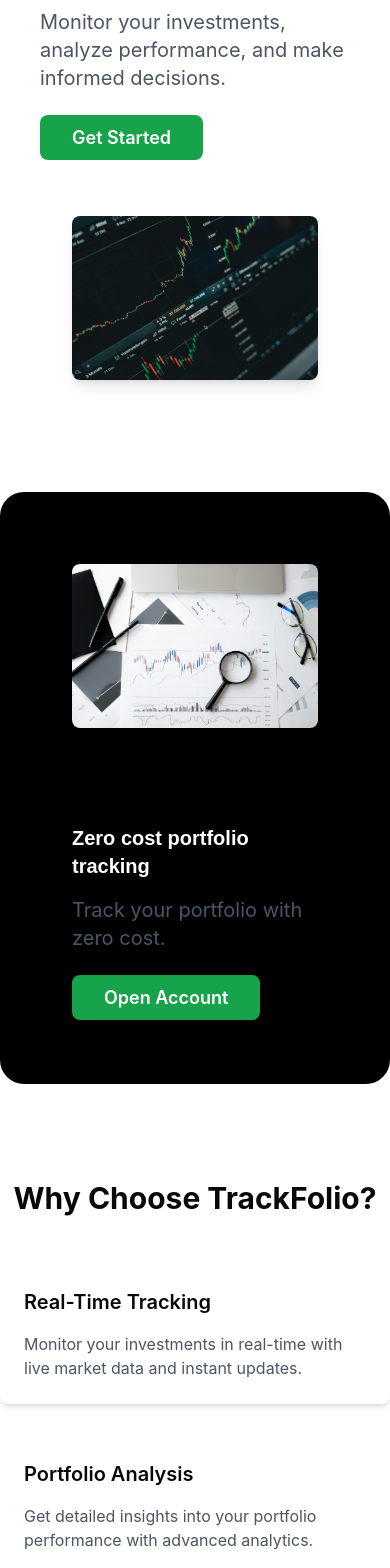
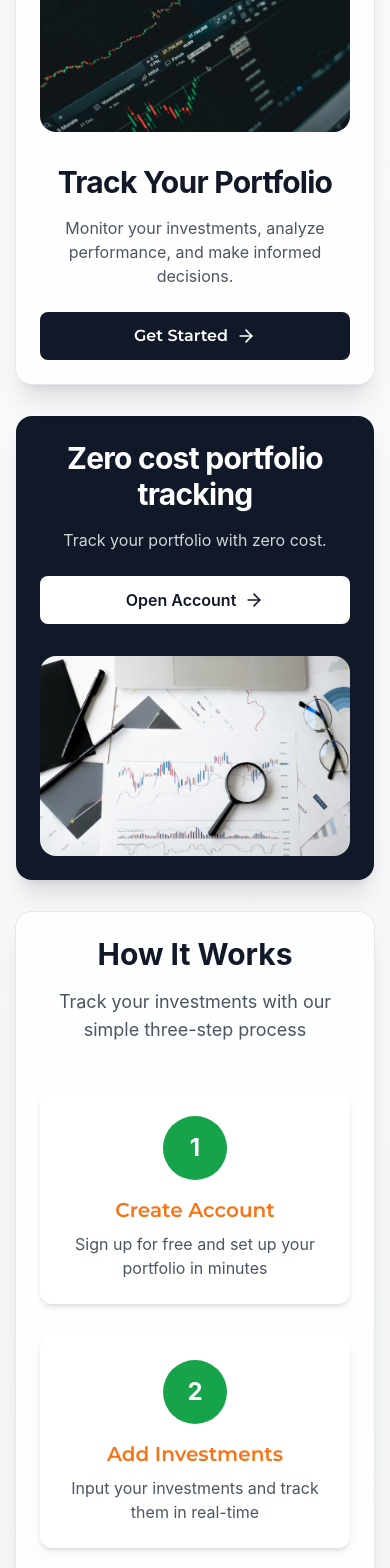
Before and after one commit to Shashi460/TrackFolio, a Next.js app: page / in a window 390 px wide. Shown: the part 1040-2608 px from the top of the page. Built offline with nearby package versions, Linux system fonts and the light colour scheme.

Commit message:
complete the frontend before starting authentication

```diff
--- a/app/layout.jsx
+++ b/app/layout.jsx
@@ -1,5 +1,9 @@
 import './globals.css'
-
+import { Montserrat } from 'next/font/google'
+const montserrat = Montserrat({ subsets: ['latin'],
+  weight: ['400', '500', '600', '700', '800', '900'],
+  variable: '--font-montserrat',
+ })
 export const metadata = {
   title: 'TrackFolio',
   description: 'Track your portfolio with zero cost',
--- a/app/page.jsx
+++ b/app/page.jsx
@@ -5,10 +5,10 @@
 
 export default function Home() {
   return (
-    <main className="min-h-screen flex flex-col">
+    <main className="min-h-screen ">
       <Nav />
       <Body />
-      <Feed />
+      < Feed />
       <End />
     </main>
   )
--- a/components/End.jsx
+++ b/components/End.jsx
@@ -22,9 +22,6 @@
                     <p>Diversify your Portfolio</p>
                 </div>
             </div>
-            <Link href="/signup" className='rounded-full bg-green-500 text-white font-monserrat text-lg sm:text-2xl font-normal px-6 py-3 mt-10 mb-5 transition duration-300 transform hover:scale-105 hover:shadow-lg'>
-                Get Started
-            </Link>
         </div>
     </section>
 )
--- a/components/Feed.jsx
+++ b/components/Feed.jsx
@@ -1,41 +1,35 @@
 'use client'
 import { motion } from "framer-motion"
-import React, { useEffect } from 'react'
+import React from 'react'
+import Image from 'next/image'
 import Link from 'next/link'
-import Image from 'next/image'
+import { ArrowRight } from 'lucide-react'
 
 const Feed = () => {
   return (
-
-
-    <motion.section
-      initial={{ opacity: 0 }}
-      animate={{ opacity: 1 }}
-      className="flex-1 py-10"
-    >
+    <div className="flex min-h-screen items-center justify-center bg-gradient-to-b from-gray-50 to-gray-100">
       <motion.div
         initial={{ opacity: 0, y: 20 }}
         animate={{ opacity: 1, y: 0 }}
-        transition={{ duration: 0.8 }}
-        className="container mx-auto"
+        transition={{ duration: 0.5 }}
+        className="container mx-auto px-4 sm:px-6 lg:px-8 py-6 sm:py-12"
       >
+        <div className="relative mx-auto max-w-[1400px] space-y-8 sm:space-y-16">
           {/* First Section */}
           <motion.div
             initial={{ opacity: 0, y: 50 }}
             whileInView={{ opacity: 1, y: 0 }}
-          viewport={{ once: true, margin: "-100px" }}
-          transition={{ duration: 0.8, ease: "easeOut" }}
-          className="flex flex-col lg:flex-row justify-center items-center gap-8 lg:gap-16 w-full max-w-6xl
-            transform transition-all duration-500 hover:scale-[1.02] hover:shadow-2xl    p-10  rounded-3xl
-            hover:bg-gradient-to-r hover:from-white hover:to-gray-50"
+            viewport={{ once: true }}
+            transition={{ duration: 0.8 }}
+            className="grid grid-cols-1 lg:grid-cols-2 gap-8 sm:gap-12 lg:gap-32 items-center rounded-2xl bg-white/80 backdrop-blur-sm p-6 sm:p-8 lg:p-12 shadow-xl ring-1 ring-gray-200"
           >
-          <div className="w-full lg:w-1/2">
+            <div className="flex flex-col justify-center text-center lg:text-left order-2 lg:order-1">
               <motion.h1
                 initial={{ opacity: 0, x: -50 }}
                 whileInView={{ opacity: 1, x: 0 }}
                 viewport={{ once: true }}
                 transition={{ duration: 0.6, delay: 0.2 }}
-              className="text-xl lg:text-6xl font-monserrat font-bold mb-4"
+                className="text-3xl sm:text-4xl lg:text-6xl font-bold tracking-tight text-gray-900 mb-4 sm:mb-6"
               >
                 Track Your Portfolio
               </motion.h1>
@@ -44,7 +38,7 @@
                 whileInView={{ opacity: 1, x: 0 }}
                 viewport={{ once: true }}
                 transition={{ duration: 0.6, delay: 0.4 }}
-              className="text-xl text-gray-600 mb-8"
+                className="text-base sm:text-lg lg:text-xl text-gray-600 mb-6 sm:mb-8"
               >
                 Monitor your investments, analyze performance, and make informed decisions.
               </motion.p>
@@ -53,15 +47,14 @@
                 whileInView={{ opacity: 1, x: 0 }}
                 viewport={{ once: true }}
                 transition={{ duration: 0.6, delay: 0.6 }}
+                className="flex justify-center lg:justify-start"
               >
                 <Link
                   href="/signup"
-                className="bg-green-600 text-white px-8 py-3 rounded-lg text-lg font-semibold
-                  hover:bg-white hover:text-green-600 hover:border-2 hover:border-green-600
-                  transition-all duration-300 ease-in-out transform hover:-translate-y-1
-                  hover:shadow-lg"
+                  className="group inline-flex items-center justify-center gap-2 px-6 sm:px-8 py-3 sm:py-4 text-base sm:text-lg font-semibold text-white bg-gray-900 rounded-lg hover:bg-gray-800 transition-colors duration-300 w-full sm:w-auto"
                 >
-                Get Started
+                  <span className="font-monserrat">Get Started</span>
+                  <ArrowRight className="w-5 h-5 transition-transform group-hover:translate-x-1" />
                 </Link>
               </motion.div>
             </div>
@@ -71,15 +64,17 @@
               whileInView={{ opacity: 1, x: 0 }}
               viewport={{ once: true }}
               transition={{ duration: 0.8, delay: 0.4 }}
-            className="w-full lg:w-1/2 p-8"
+              className="flex justify-center items-center order-1 lg:order-2"
             >
+              <div className="relative w-full h-[200px] sm:h-[300px] lg:h-[400px]">
                 <Image
                   src="/stockmarketimg1.jpg"
                   alt="Stock Market"
-              className="w-full h-auto rounded-lg shadow-lg transition-all duration-300 hover:brightness-110"
-              width={500}
-              height={500}
+                  fill
+                  priority
+                  className="object-cover rounded-2xl"
                 />
+              </div>
             </motion.div>
           </motion.div>
 
@@ -87,35 +82,35 @@
           <motion.div
             initial={{ opacity: 0, y: 50 }}
             whileInView={{ opacity: 1, y: 0 }}
-          viewport={{ once: true, margin: "-100px" }}
-          transition={{ duration: 0.8, ease: "easeOut" }}
-          className="flex flex-col lg:flex-row justify-center items-center gap-8 lg:gap-16 w-full max-w-6xl mt-10 p-10
-            bg-black backdrop-blur-md rounded-3xl transform transition-all duration-500 hover:scale-[1.02]
-            hover:shadow-[0_20px_50px_rgba(8,_112,_184,_0.7)] hover:bg-gray-900"
+            viewport={{ once: true }}
+            transition={{ duration: 0.8 }}
+            className="grid grid-cols-1 lg:grid-cols-2 gap-8 sm:gap-12 lg:gap-32 items-center rounded-2xl bg-gray-900 p-6 sm:p-8 lg:p-12 shadow-xl"
           >
             <motion.div
               initial={{ opacity: 0, x: -50 }}
               whileInView={{ opacity: 1, x: 0 }}
               viewport={{ once: true }}
               transition={{ duration: 0.8, delay: 0.2 }}
-            className="w-full lg:w-1/2 p-8"
+              className="flex justify-center items-center order-2 lg:order-1"
             >
+              <div className="relative w-full h-[200px] sm:h-[300px] lg:h-[400px]">
                 <Image
                   src="/stockmarketimg2.jpg"
                   alt="Stock Market"
-              className="w-full h-auto rounded-lg shadow-lg transition-all duration-300 hover:brightness-110"
-              width={500}
-              height={500}
+                  fill
+                  priority
+                  className="object-cover rounded-2xl"
                 />
+              </div>
             </motion.div>
 
-          <div className="w-full lg:w-1/2 text-white p-8">
+            <div className="flex flex-col justify-center text-center lg:text-left order-1 lg:order-2">
               <motion.h1
                 initial={{ opacity: 0, x: 50 }}
                 whileInView={{ opacity: 1, x: 0 }}
                 viewport={{ once: true }}
                 transition={{ duration: 0.6, delay: 0.2 }}
-              className="text-xl lg:text-6xl font-monserrat font-bold mb-4"
+                className="text-3xl sm:text-4xl lg:text-6xl font-bold tracking-tight text-white mb-4 sm:mb-6"
               >
                 Zero cost portfolio tracking
               </motion.h1>
@@ -124,7 +119,7 @@
                 whileInView={{ opacity: 1, x: 0 }}
                 viewport={{ once: true }}
                 transition={{ duration: 0.6, delay: 0.4 }}
-              className="text-xl text-gray-600 mb-8"
+                className="text-base sm:text-lg lg:text-xl text-gray-300 mb-6 sm:mb-8"
               >
                 Track your portfolio with zero cost.
               </motion.p>
@@ -133,159 +128,165 @@
                 whileInView={{ opacity: 1, x: 0 }}
                 viewport={{ once: true }}
                 transition={{ duration: 0.6, delay: 0.6 }}
+                className="flex justify-center lg:justify-start"
               >
                 <Link
                   href="/signup"
-                className="bg-green-600 text-white px-8 py-3 rounded-lg text-lg font-semibold
-                  hover:bg-white hover:text-green-600 hover:border-2 hover:border-green-600
-                  transition-all duration-300 ease-in-out transform hover:-translate-y-1
-                  hover:shadow-lg"
+                  className="group inline-flex items-center justify-center gap-2 px-6 sm:px-8 py-3 sm:py-4 text-base sm:text-lg font-semibold text-gray-900 bg-white rounded-lg hover:bg-gray-100 transition-colors duration-300 w-full sm:w-auto"
                 >
-                Open Account
+                  <span>Open Account</span>
+                  <ArrowRight className="w-5 h-5 transition-transform group-hover:translate-x-1" />
                 </Link>
               </motion.div>
             </div>
           </motion.div>
 
-
-        {/* Features Section */}
+          {/* How It Works Section */}
           <motion.div
-          initial={{ opacity: 0, y: 100 }}
+            initial={{ opacity: 0, y: 50 }}
             whileInView={{ opacity: 1, y: 0 }}
             viewport={{ once: true }}
             transition={{ duration: 0.8 }}
-          className="mt-24"
+            className="rounded-2xl bg-white/80 backdrop-blur-sm p-6 sm:p-8 lg:p-12 shadow-xl ring-1 ring-gray-200"
           >
+            <div className="text-center mb-12">
               <motion.h2
-            initial={{ opacity: 0, y: 20 }}
+                initial={{ opacity: 0, y: -20 }}
+                whileInView={{ opacity: 1, y: 0 }}
+                viewport={{ once: true }}
+                transition={{ duration: 0.6 }}
+                className="text-3xl sm:text-4xl lg:text-5xl font-bold text-gray-900 mb-4"
+              >
+                How It Works
+              </motion.h2>
+              <motion.p
+                initial={{ opacity: 0, y: -20 }}
                 whileInView={{ opacity: 1, y: 0 }}
                 viewport={{ once: true }}
                 transition={{ duration: 0.6, delay: 0.2 }}
-            className="text-3xl font-bold text-center mb-12"
+                className="text-lg text-gray-600 max-w-2xl mx-auto"
               >
-            Why Choose TrackFolio?
-          </motion.h2>
-          <div className="grid grid-cols-1 md:grid-cols-2 lg:grid-cols-3 gap-8">
-            {[
-              {
-                title: "Real-Time Tracking",
-                description: "Monitor your investments in real-time with live market data and instant updates."
-              },
-              {
-                title: "Portfolio Analysis",
-                description: "Get detailed insights into your portfolio performance with advanced analytics."
-              },
-              {
-                title: "Smart Alerts",
-                description: "Set custom alerts for price changes, market movements, and portfolio updates."
-              }
-            ].map((feature, index) => (
+                Track your investments with our simple three-step process
+              </motion.p>
+            </div>
+
+            <div className="grid grid-cols-1 md:grid-cols-3 gap-8 lg:gap-12 relative">
+              {/* Step 1 */}
               <motion.div
-                key={index}
+                initial={{ opacity: 0, y: 30 }}
+                whileInView={{ opacity: 1, y: 0 }}
+                viewport={{ once: true }}
+                transition={{ duration: 0.6, delay: 0.2 }}
+                className="flex flex-col items-center text-center p-6 rounded-xl bg-white shadow-md relative"
+              >
+                <div className="w-16 h-16 bg-green-600 rounded-full flex items-center justify-center mb-4">
+                  <span className="text-2xl font-bold text-white">1</span>
+                </div>
+                <h3 className="text-xl font-semibold text-orange-500 font-monserrat mb-2">Create Account</h3>
+                <p className="text-gray-600">Sign up for free and set up your portfolio in minutes</p>
+              </motion.div>
+
+              {/* Step 2 */}
+              <motion.div
+                initial={{ opacity: 0, y: 30 }}
+                whileInView={{ opacity: 1, y: 0 }}
+                viewport={{ once: true }}
+                transition={{ duration: 0.6, delay: 0.4 }}
+                className="flex flex-col items-center text-center p-6 rounded-xl bg-white shadow-md relative"
+              >
+                <div className="w-16 h-16 bg-green-600 rounded-full flex items-center justify-center mb-4">
+                  <span className="text-2xl font-bold text-white">2</span>
+                </div>
+                <h3 className="text-xl font-semibold text-orange-500 font-monserrat mb-2">Add Investments</h3>
+                <p className="text-gray-600">Input your investments and track them in real-time</p>
+              </motion.div>
+
+              {/* Step 3 */}
+              <motion.div
+                initial={{ opacity: 0, y: 30 }}
+                whileInView={{ opacity: 1, y: 0 }}
+                viewport={{ once: true }}
+                transition={{ duration: 0.6, delay: 0.6 }}
+                className="flex flex-col items-center text-center p-6 rounded-xl bg-white shadow-md"
+              >
+                <div className="w-16 h-16 bg-green-600 rounded-full flex items-center justify-center mb-4">
+                  <span className="text-2xl font-bold text-white">3</span>
+                </div>
+                <h3 className="text-xl font-semibold text-orange-500 font-monserrat mb-2">Track & Analyze</h3>
+                <p className="text-gray-600">Monitor performance and make informed decisions</p>
+              </motion.div>
+            </div>
+
+            {/* Call to Action */}
+            <motion.div
+              initial={{ opacity: 0, y: 30 }}
+              whileInView={{ opacity: 1, y: 0 }}
+              viewport={{ once: true }}
+              transition={{ duration: 0.6, delay: 0.8 }}
+              className="mt-12 text-center"
+            >
+              <Link
+                href="/signup"
+                className="group inline-flex items-center justify-center gap-2 px-6 sm:px-8 py-3 sm:py-4 text-base sm:text-lg font-semibold text-white bg-gray-900 rounded-lg hover:bg-gray-800 transition-colors duration-300"
+              >
+                <span>Start Tracking Now</span>
+                <ArrowRight className="w-5 h-5 transition-transform group-hover:translate-x-1" />
+              </Link>
+            </motion.div>
+          </motion.div>
+
+          <div className="flex justify-center items-center">
+            <h1 className="text-3xl sm:text-4xl lg:text-6xl font-bold tracking-tight text-gray-900 mb-4 sm:mb-6">
+              Why TrackFolio?
+            </h1>
+          </div>
+          {/* Features Section */}
+          <motion.div
             initial={{ opacity: 0, y: 50 }}
             whileInView={{ opacity: 1, y: 0 }}
             viewport={{ once: true }}
-                transition={{ duration: 0.6, delay: index * 0.2 }}
-                className="p-6 bg-white rounded-lg shadow-md hover:shadow-xl transition-shadow duration-300"
+            transition={{ duration: 0.8 }}
+            className="grid grid-cols-1 md:grid-cols-2 lg:grid-cols-3 gap-8 lg:gap-12"
           >
-                <h3 className="text-xl font-semibold mb-4">{feature.title}</h3>
-                <p className="text-gray-600">{feature.description}</p>
-              </motion.div>
-            ))}
-          </div>
+            {/* Feature 1 */}
+            <motion.div
+              initial={{ opacity: 0, y: 30 }}
+              whileInView={{ opacity: 1, y: 0 }}
+              viewport={{ once: true }}
+              transition={{ duration: 0.6 }}
+              className="p-6 rounded-xl bg-white shadow-md"
+            >
+              <h3 className="text-xl font-semibold text-gray-900 mb-3">Real-Time Updates</h3>
+              <p className="text-gray-600">Get instant updates on your portfolio performance</p>
             </motion.div>
 
-        {/* How It Works Section */}
+            {/* Feature 2 */}
             <motion.div
-          initial={{ opacity: 0, y: 100 }}
-          whileInView={{ opacity: 1, y: 0 }}
-          viewport={{ once: true }}
-          transition={{ duration: 0.8 }}
-          className="mt-24"
-        >
-          <motion.h2
-            initial={{ opacity: 0, y: 20 }}
+              initial={{ opacity: 0, y: 30 }}
               whileInView={{ opacity: 1, y: 0 }}
               viewport={{ once: true }}
               transition={{ duration: 0.6, delay: 0.2 }}
-            className="text-3xl font-bold text-center mb-12"
+              className="p-6 rounded-xl bg-white shadow-md"
             >
-            How It Works
-          </motion.h2>
-          <div className="grid grid-cols-1 md:grid-cols-3 gap-8">
-            {[
-              {
-                step: 1,
-                title: "Create Account",
-                description: "Sign up and set up your portfolio in minutes."
-              },
-              {
-                step: 2,
-                title: "Add Investments",
-                description: "Add your investments and track them in real-time."
-              },
-              {
-                step: 3,
-                title: "Track & Analyze",
-                description: "Monitor performance and make informed decisions."
-              }
-            ].map((step, index) => (
-              <motion.div
-                key={index}
-                initial={{ opacity: 0, y: 50 }}
-                whileInView={{ opacity: 1, y: 0 }}
-                viewport={{ once: true }}
-                transition={{ duration: 0.6, delay: index * 0.2 }}
-                className="text-center"
-              >
-                <div className="w-16 h-16 bg-blue-600 rounded-full flex items-center justify-center text-white text-2xl font-bold mx-auto mb-4">
-                  {step.step}
-                </div>
-                <h3 className="text-xl font-semibold mb-2">{step.title}</h3>
-                <p className="text-gray-600">{step.description}</p>
-              </motion.div>
-            ))}
-          </div>
+              <h3 className="text-xl font-semibold text-gray-900 mb-3">Advanced Analytics</h3>
+              <p className="text-gray-600">Detailed insights and performance metrics</p>
             </motion.div>
 
-        {/* CTA Section */}
+            {/* Feature 3 */}
             <motion.div
-          initial={{ opacity: 0, y: 100 }}
-          whileInView={{ opacity: 1, y: 0 }}
-          viewport={{ once: true }}
-          transition={{ duration: 0.8 }}
-          className="mt-24 text-center"
-        >
-          <motion.h2
-            initial={{ opacity: 0, y: 20 }}
-            whileInView={{ opacity: 1, y: 0 }}
-            viewport={{ once: true }}
-            transition={{ duration: 0.6, delay: 0.2 }}
-            className="text-3xl font-bold mb-6"
-          >
-            Ready to Start Tracking?
-          </motion.h2>
-          <motion.p
-            initial={{ opacity: 0, y: 20 }}
+              initial={{ opacity: 0, y: 30 }}
               whileInView={{ opacity: 1, y: 0 }}
               viewport={{ once: true }}
               transition={{ duration: 0.6, delay: 0.4 }}
-            className="text-xl text-gray-600 mb-8"
+              className="p-6 rounded-xl bg-white shadow-md"
             >
-            Join thousands of investors who trust TrackFolio for their portfolio management.
-          </motion.p>
-          <motion.button
-            initial={{ opacity: 0, y: 20 }}
-            whileInView={{ opacity: 1, y: 0 }}
-            viewport={{ once: true }}
-            transition={{ duration: 0.6, delay: 0.6 }}
-            className="bg-green-600 text-white px-8 py-3 rounded-lg text-lg font-semibold hover:bg-white hover:text-green-600 hover:border-2 hover:border-green-600 transition-colors font-monserrat"
-          >
-            Start Tracking Now
-          </motion.button>
+              <h3 className="text-xl font-semibold text-gray-900 mb-3">Secure Platform</h3>
+              <p className="text-gray-600">Your data is protected with enterprise-grade security</p>
             </motion.div>
           </motion.div>
-    </motion.section>
+        </div>
+      </motion.div>
+    </div>
   )
 }
 
```
Also changed, not shown: components/AuthForm.jsx (+77 -54 lines), components/ui/form.jsx (+76 -5 lines). Lines whose indentation alone changed are shown as unchanged.
